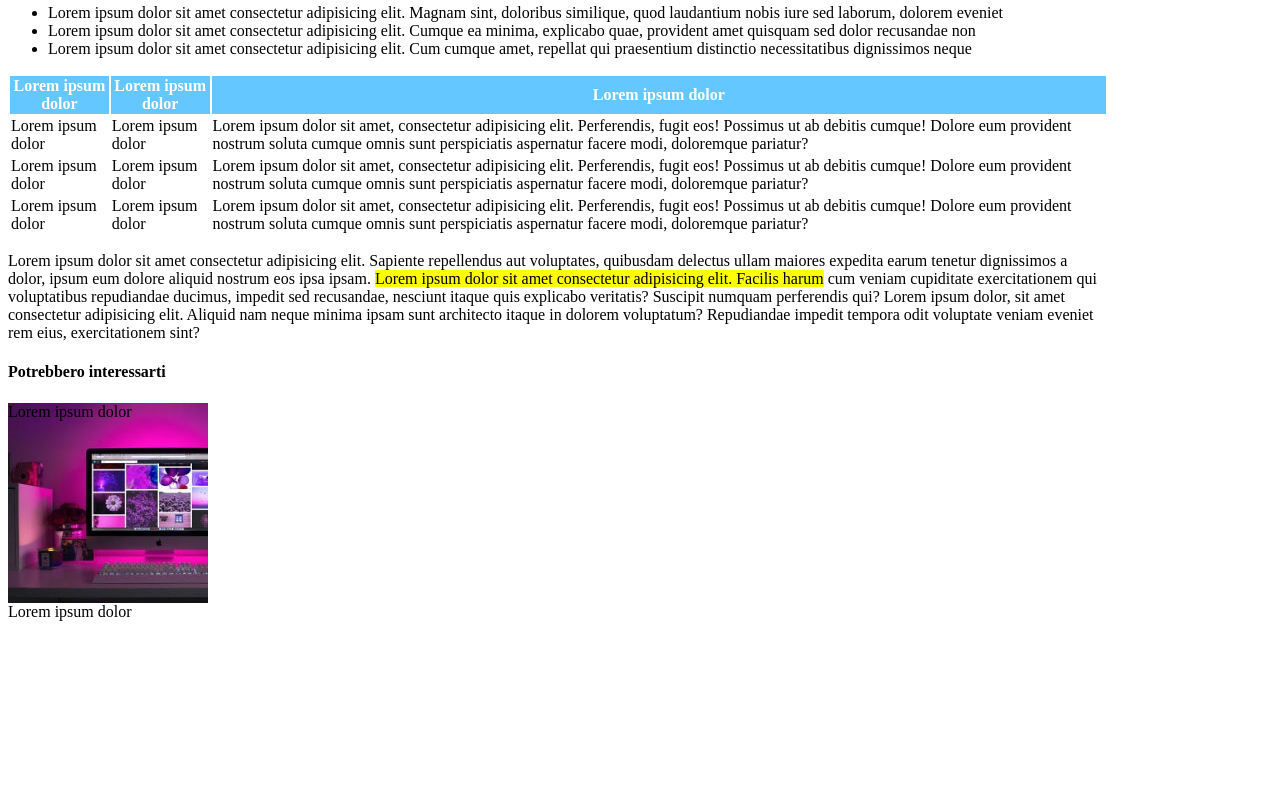
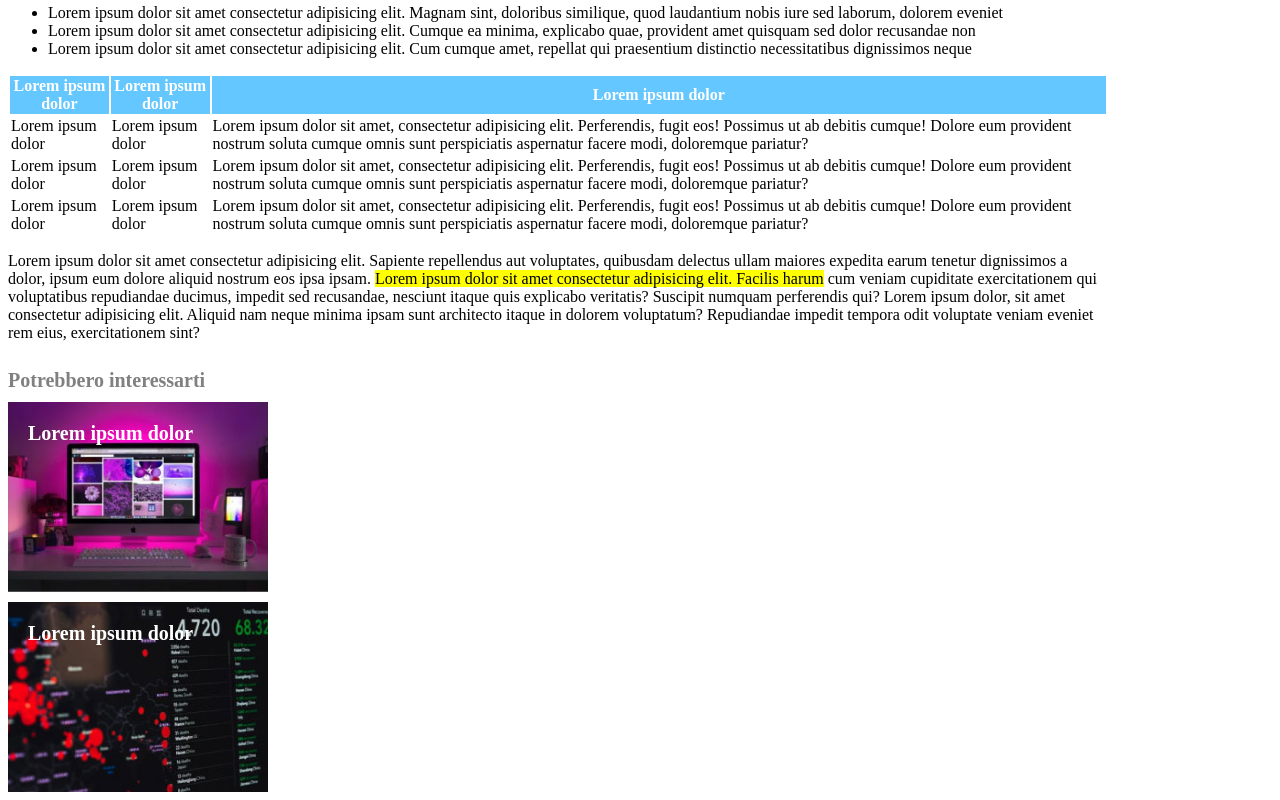
Before and after one commit to michelepiccinno/html-css-booleaner, a plain HTML site: page index.html in a window 1280 px wide. Shown: the part 831-1631 px from the top of the page. Before the commit the page ends 1460 px from the top, so only its background shows below. Drawn offline with Linux system fonts and the light colour scheme.

Commit message:
add footer

```diff
--- a/index.html
+++ b/index.html
@@ -73,20 +73,16 @@
             explicabo veritatis? Suscipit numquam perferendis qui? Lorem ipsum dolor, sit amet consectetur adipisicing
             elit. Aliquid nam neque minima ipsam sunt architecto itaque in dolorem voluptatum? Repudiandae impedit
             tempora odit voluptate veniam eveniet rem eius, exercitationem sint?</p>
-        <h4>Potrebbero interessarti</h4>
-        <div id="interest1">
-            <span class="text_interest">Lorem ipsum dolor</span>
-        </div>
-        <div id="interest2">
-            <span class="text_interest">Lorem ipsum dolor</span>
-        </div>
-
-
-
-
-
     </main>
 
+    <footer>
+            <h4>Potrebbero interessarti</h4>
+            <div id="interest1">
+                <span>Lorem ipsum dolor</span>
+            </div>
+            <div id="interest2">
+                <span>Lorem ipsum dolor</span>
+            </div>
+    </footer>
 </body>
-
 </html>
--- a/style.css
+++ b/style.css
@@ -49,8 +49,33 @@ h2,h3 {
     background-color: rgb(101, 199, 255);
 }
 
+h4 {
+    font-size: 20px;
+    color: grey;
+    margin-bottom: 10px;
+}
+
 #interest1 {
     background-image: url("img/monitor.jpg");
-    width: 200px;
-    height: 200px;
+    background-size: cover;
+    background-position: center;
+    width: 220px;
+    height: 150px;
+    padding: 20px 20px;
+    color: white;
+    font-size: 20px;
+    font-weight: bold;
+    margin-bottom: 10px;
 }
+
+#interest2 {
+    background-image: url("img/graph.jpg");
+    background-size: cover;
+    background-position: center;
+    width: 220px;
+    height: 150px;
+    padding: 20px 20px;
+    color: white;
+    font-size: 20px;
+    font-weight: bold;
+}
```
